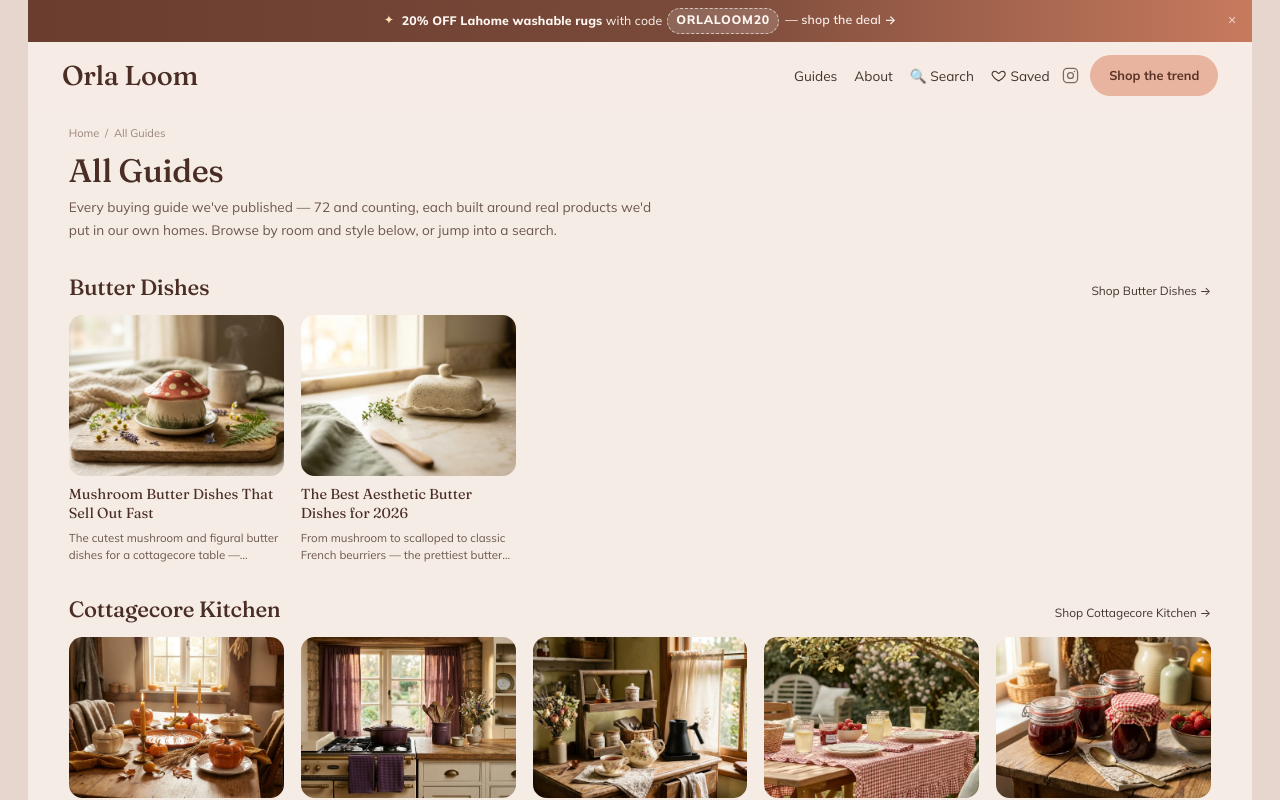
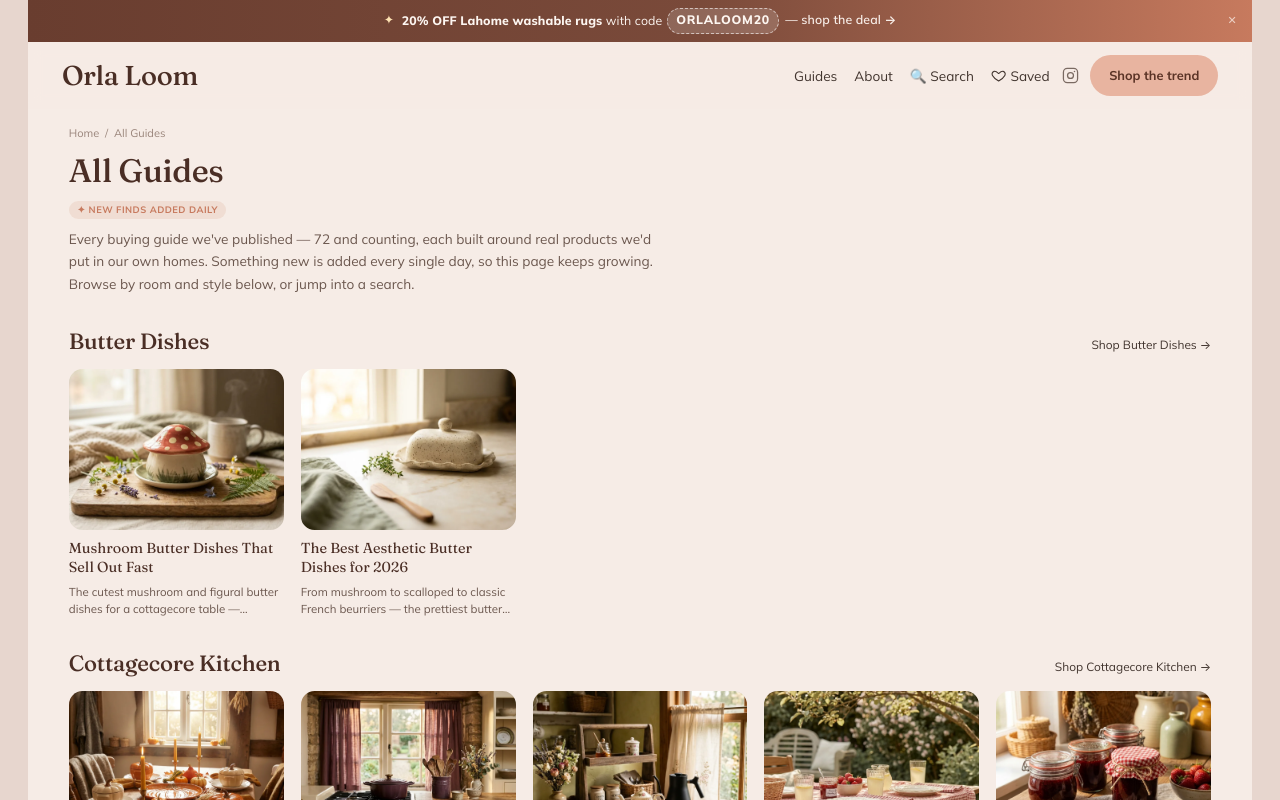
Before and after one commit to Arash8382/orlaloom, a Next.js app: page /blog in a window 1280 px wide. Shown: the top 800 px of the page. Built offline with nearby package versions, Linux system fonts and the light colour scheme.

Commit message:
Blog index: new-finds-daily badge + copy

```diff
--- a/app/blog/page.js
+++ b/app/blog/page.js
@@ -81,9 +81,15 @@ export default function BlogIndexPage() {
         >
           All Guides
         </h1>
+        <div style={{ marginTop: 10 }}>
+          <span style={{ fontSize: 11, fontWeight: 700, letterSpacing: ".05em", textTransform: "uppercase", color: "var(--terra, #c4704f)", background: "rgba(196,112,79,.12)", padding: "4px 10px", borderRadius: 999 }}>
+            ✦ New finds added daily
+          </span>
+        </div>
         <p style={{ color: "var(--muted-2)", maxWidth: "72ch", marginTop: 10, lineHeight: 1.65 }}>
           Every buying guide we&apos;ve published — {posts.length} and counting, each built
-          around real products we&apos;d put in our own homes. Browse by room and style below,
+          around real products we&apos;d put in our own homes. Something new is added every
+          single day, so this page keeps growing. Browse by room and style below,
           or jump into a <Link href="/search">search</Link>.
         </p>
 
```
